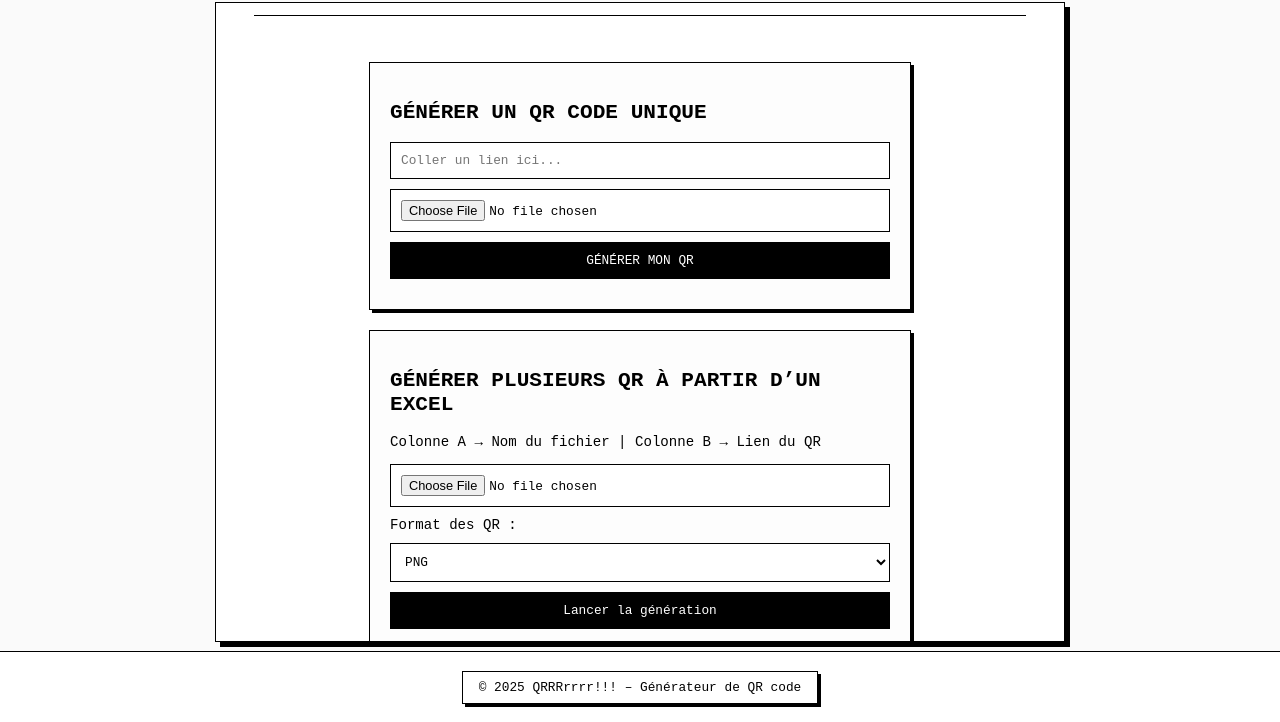
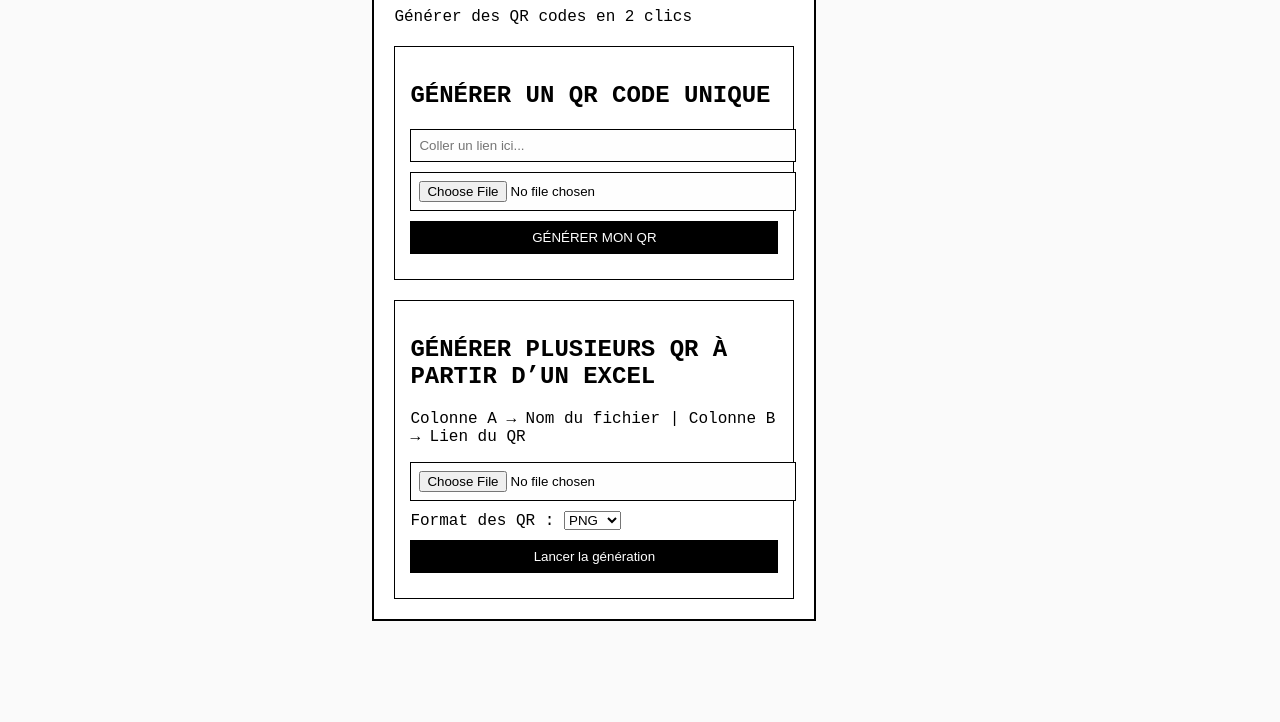
Before and after one commit to XVI-I/QRRRrrrr, a plain HTML site: page index.html in a window 1280 px wide. Shown: the part 78-800 px from the top of the page. Drawn offline with Linux system fonts and the light colour scheme.

Commit message:
Retour à la version d'origine du CSS

```diff
--- a/style.css
+++ b/style.css
@@ -1,148 +1,46 @@
-/* === QRRRrrrr!!! — Centrage parfait + contenu responsive === */
+/* === QRRRrrrr!!! STYLE === */
 
-html, body {
-  margin: 0;
-  padding: 0;
-  height: 100%;
+body {
   background: #fafafa;
   font-family: "Space Mono", monospace;
   color: #000;
-  overflow: hidden; /* 🚫 pas de scroll sur desktop */
+  display: flex;
+  justify-content: center;
 }
 
-/* ===== HEADER ===== */
-header {
-  position: fixed;
-  top: 0;
-  left: 0;
-  width: 100%;
+.container {
+  width: 400px;
+  padding: 20px;
+  border: 2px solid #000;
   background: #fff;
-  border-bottom: 1px solid #000;
-  text-align: center;
-  padding: 14px 0;
-  z-index: 10;
+  margin-top: 40px;
 }
 
-header h1 {
-  margin: 0;
-  font-size: clamp(1.3rem, 2vw, 1.7rem); /* 👈 responsive */
-  letter-spacing: 2px;
-  display: inline-block;
-  padding: 6px 16px;
-  background: #fff;
+.box {
   border: 1px solid #000;
-  box-shadow: 3px 3px 0 #000;
+  padding: 15px;
+  margin-top: 20px;
 }
 
-/* ===== CONTAINER ===== */
-.container {
-  position: absolute;
-  top: 50%;
-  left: 50%;
-  transform: translate(-50%, -50%);
-  width: min(90%, 850px);
-  height: calc(100vh - 160px);
-  background: #fff;
-  border: 1px solid #000;
-  box-shadow: 5px 5px 0 #000;
-  box-sizing: border-box;
-  display: flex;
-  flex-direction: column;
-  justify-content: center; /* contenu centré verticalement */
-  align-items: center; /* contenu centré horizontalement */
-  padding: 3vw; /* 👈 padding fluide */
-  text-align: center;
-  overflow: hidden;
-}
-
-/* Sous-titre */
-.subtitle {
-  margin: 0 0 2vw 0;
-  padding-bottom: 1vw;
-  border-bottom: 1px solid #000;
-  font-size: clamp(0.9rem, 1.2vw, 1rem);
-  width: 100%;
-}
-
-/* Boîtes */
-.box {
-  border: 1px solid #000;
-  box-shadow: 3px 3px 0 #000;
-  background: #fdfdfd;
-  padding: clamp(10px, 2vw, 20px);
-  margin-top: clamp(10px, 2vw, 20px);
-  text-align: left;
-  width: 100%;
-  max-width: 500px;
-  font-size: clamp(0.85rem, 1.1vw, 1rem);
-}
-
-/* Inputs & Boutons */
-input, button, select {
+input, button {
   display: block;
   width: 100%;
-  margin: clamp(6px, 1vw, 10px) 0;
-  padding: clamp(6px, 1vw, 10px);
+  margin: 10px 0;
+  padding: 8px;
   border: 1px solid #000;
-  background: #fff;
-  font-family: inherit;
-  font-size: clamp(0.8rem, 1vw, 0.9rem);
-  box-sizing: border-box;
+  background: #fefefe;
 }
 
 button {
   background: #000;
   color: #fff;
   cursor: pointer;
-  transition: 0.2s ease;
-}
-button:hover { background: #333; }
-
-/* ===== FOOTER ===== */
-footer {
-  position: fixed;
-  bottom: 0;
-  left: 0;
-  width: 100%;
-  background: #fff;
-  border-top: 1px solid #000;
-  height: 70px;
-  display: flex;
-  align-items: center;
-  justify-content: center;
-  z-index: 10;
 }
 
-footer p {
-  margin: 0;
-  border: 1px solid #000;
-  padding: 8px 16px;
-  box-shadow: 3px 3px 0 #000;
-  font-size: clamp(0.75rem, 1vw, 0.85rem);
+footer {
+  margin-top: 30px;
+  text-align: center;
+  font-size: 12px;
+  border-top: 1px solid #000;
+  padding-top: 10px;
 }
-
-/* === Responsive mobile === */
-@media (max-width: 768px) {
-  html, body {
-    overflow: auto; /* ✅ on remet le scroll sur mobile */
-  }
-
-  .container {
-    position: relative;
-    top: auto;
-    left: auto;
-    transform: none;
-    width: 92%;
-    height: auto;
-    min-height: calc(100vh - 130px);
-    justify-content: flex-start;
-    align-items: stretch;
-    box-shadow: none;
-    padding: 20px;
-    overflow: visible;
-  }
-
-  footer {
-    height: 60px;
-  }
-}
```
